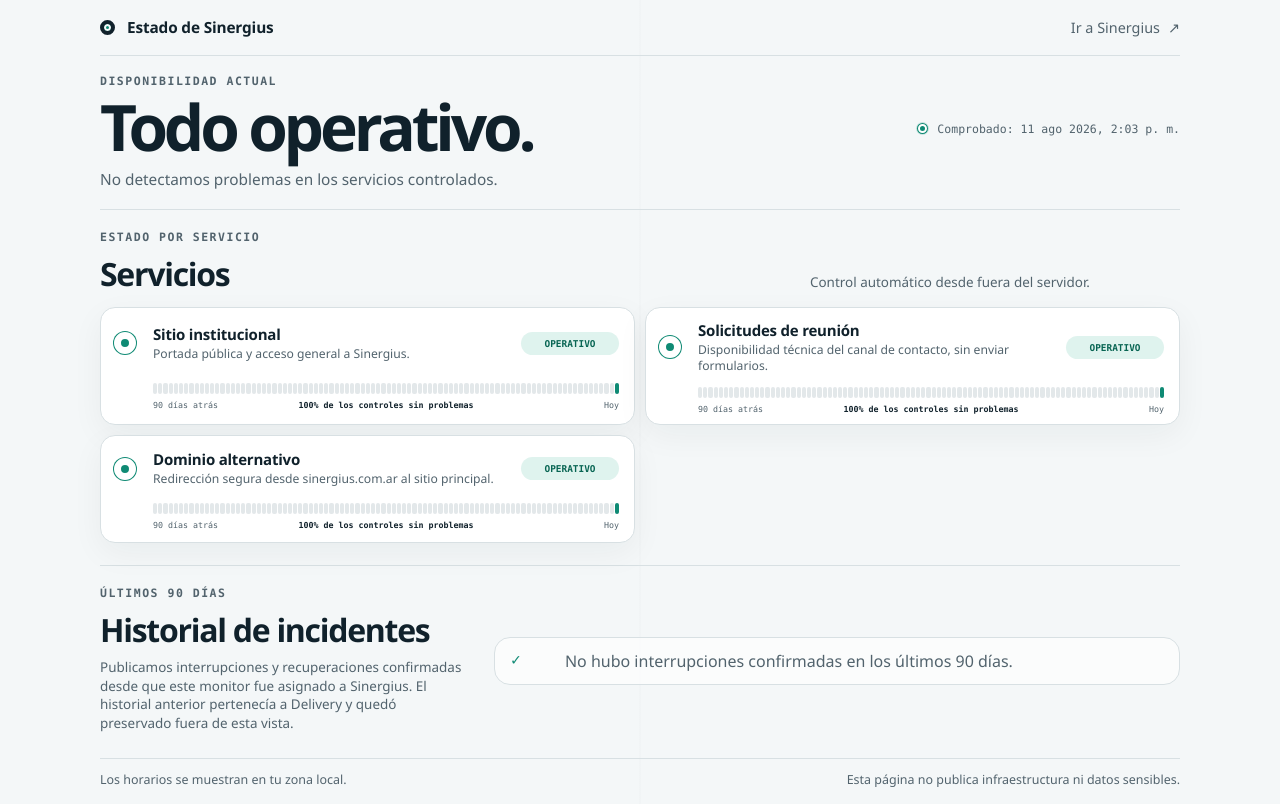
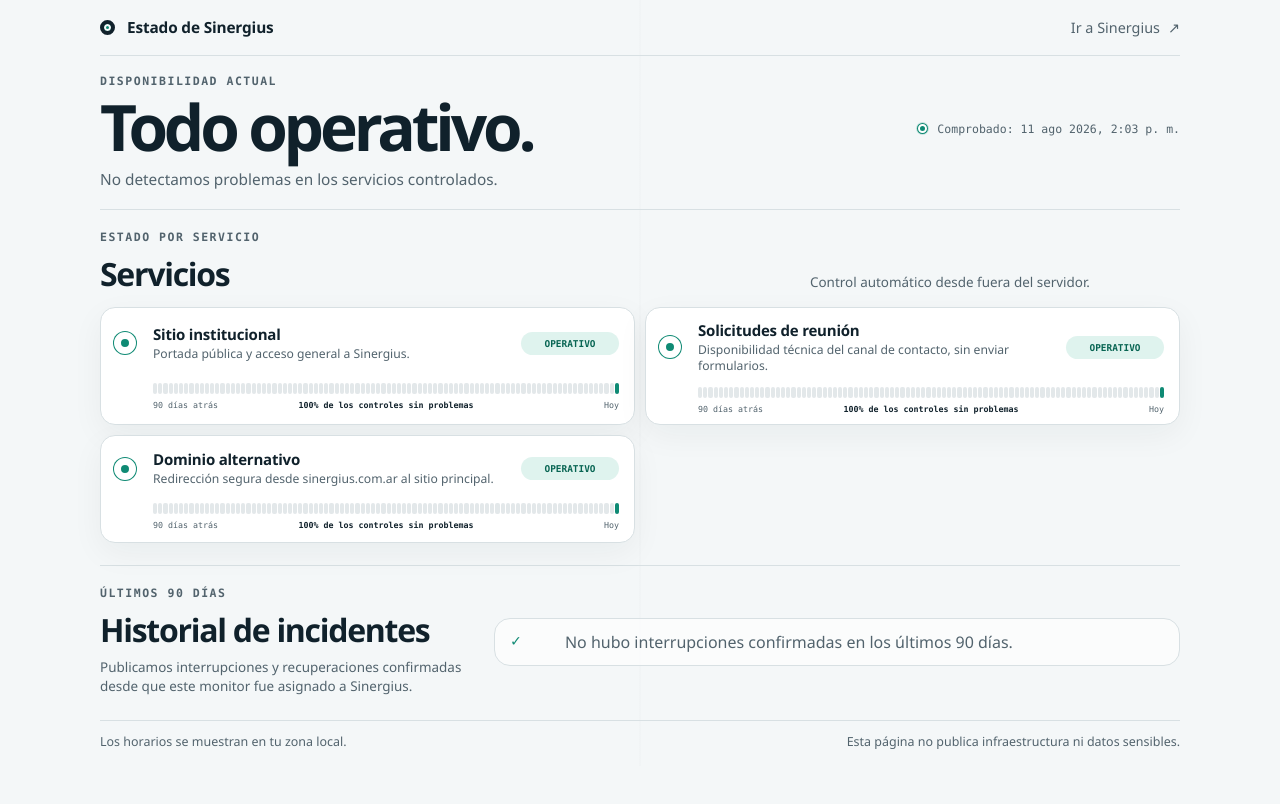
Before and after one commit to SantiagoEsp/estado-servicio, a website: page index.html in a window 1280 px wide. Drawn offline with Linux system fonts and the light colour scheme.

Commit message:
Quitar referencia pública a Delivery (#18)

```diff
--- a/index.html
+++ b/index.html
@@ -78,8 +78,7 @@
           </div>
           <p>
             Publicamos interrupciones y recuperaciones confirmadas desde que este
-            monitor fue asignado a Sinergius. El historial anterior pertenecía a
-            Delivery y quedó preservado fuera de esta vista.
+            monitor fue asignado a Sinergius.
           </p>
         </div>
 
```
